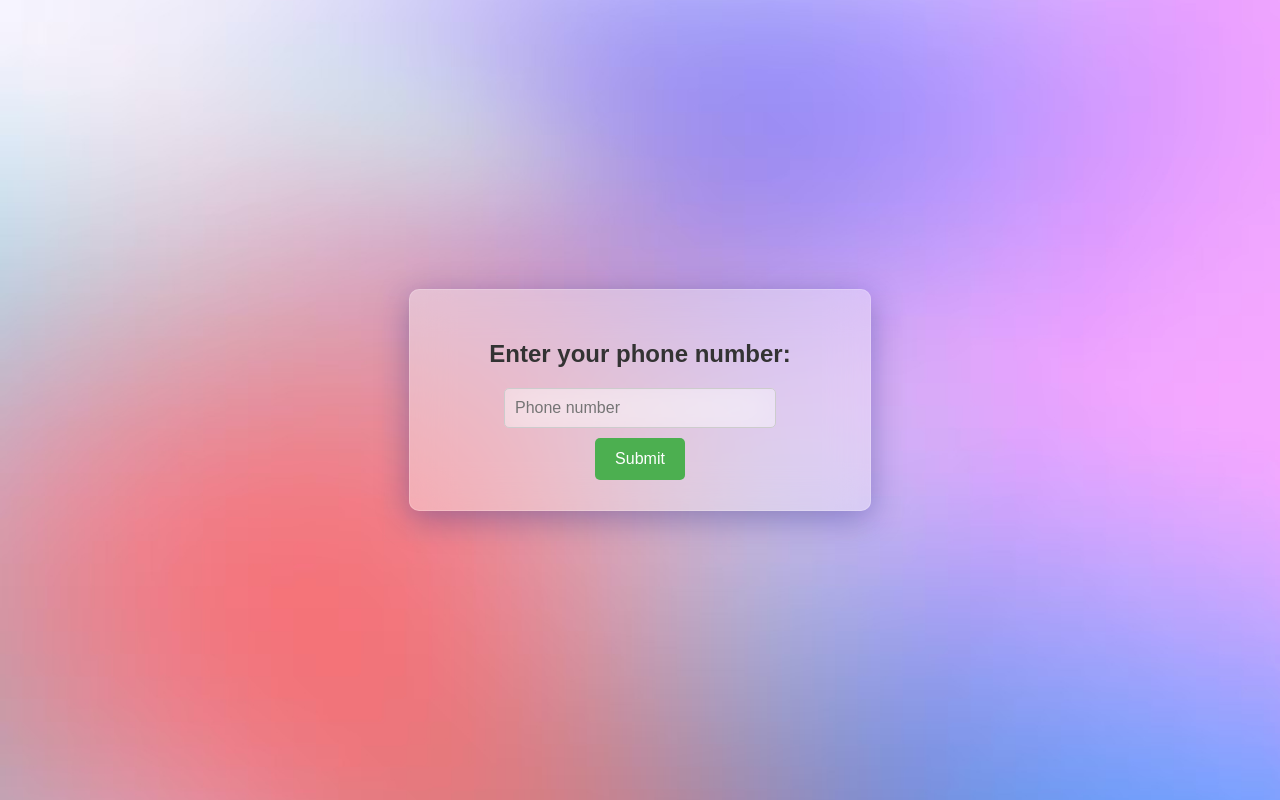
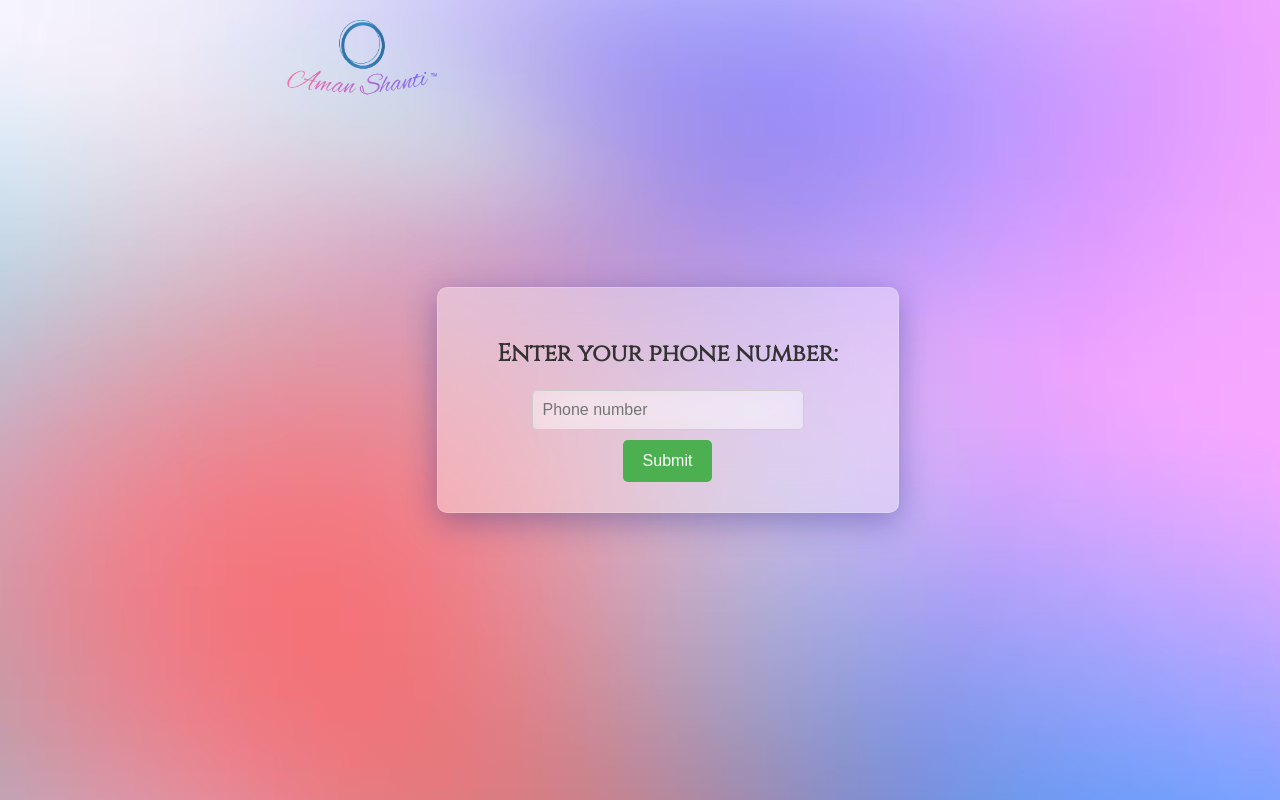
Before and after one commit to amanshanti/personalsite, a plain HTML site: page index.html in a window 1280 px wide. Drawn offline with Linux system fonts and the light colour scheme.

Commit message:
Update index.html

```diff
--- a/index.html
+++ b/index.html
@@ -1,10 +1,14 @@
 <!DOCTYPE html>
 <html>
 <head>
+  <link href="favicon.ico" rel="icon" type="image/x-icon" />
   <title>WhatsApp Number Redirect</title>
+  <link rel="preconnect" href="https://fonts.googleapis.com">
+<link rel="preconnect" href="https://fonts.gstatic.com" crossorigin>
+<link href="https://fonts.googleapis.com/css2?family=Cinzel&display=swap" rel="stylesheet">
   <style>
     body {
-      font-family: "Arial", sans-serif;
+      font-family: -apple-system, BlinkMacSystemFont, 'Segoe UI', Roboto, Oxygen, Ubuntu, Cantarell, 'Open Sans', 'Helvetica Neue', sans-serif;
       background-image: url('glass.jpg'); /* Replace with your background image URL */
       background-size: cover;
       background-position: center;
@@ -15,6 +19,13 @@
       align-items: center;
       height: 100vh;
     }
+    img{
+      width: 150px;
+      height: 75px;
+      margin-bottom: 700px;
+      margin-left: 5px;
+      margin-top: 15px;
+    }
 
     .container {
       background-color: rgba(255, 255, 255, 0.9);
@@ -22,16 +33,18 @@
       box-shadow: 0px 4px 8px rgba(0, 0, 0, 0.1);
       padding: 30px;
       max-width: 400px;
-      width: 90%; /* Adjust width for larger screens */
+      width: 90%;
+      margin-right: 100px;
       background: rgba( 255, 255, 255, 0.35 );
 box-shadow: 0 8px 32px 0 rgba( 31, 38, 135, 0.37 );
 backdrop-filter: blur( 20px );
 -webkit-backdrop-filter: blur( 20px );
 border-radius: 10px;
-border: 1px solid rgba( 255, 255, 255, 0.18 );
+border: 1px solid rgba( 255, 255, 255, 0.18 ); /* Adjust width for larger screens */
     }
 
     h2 {
+      font-family: 'Cinzel', serif;
       font-size: 24px;
       margin-bottom: 20px;
       text-align: center;
@@ -42,6 +55,8 @@ border: 1px solid rgba( 255, 255, 255, 0.18 );
       display: flex;
       flex-direction: column;
       align-items: center;
+
+
     }
 
     input[type="tel"] {
@@ -87,6 +102,8 @@ backdrop-filter: blur( 20px );
   </style>
 </head>
 <body>
+    <img src="download.webp" alt="logo">
+
   <div class="container">
     <h2>Enter your phone number:</h2>
     <form id="phoneForm" onsubmit="redirectToWhatsApp(event)">
```
